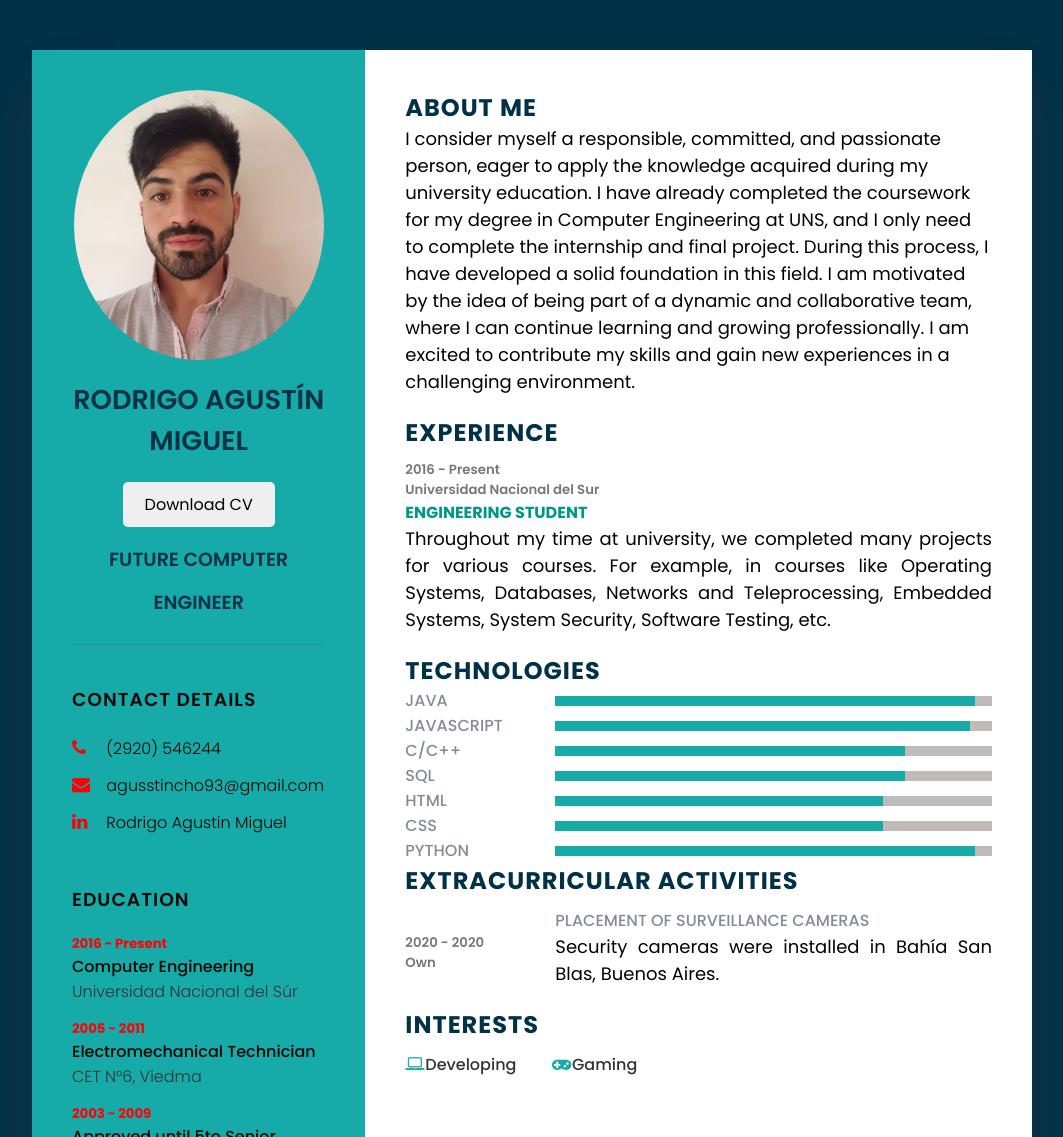
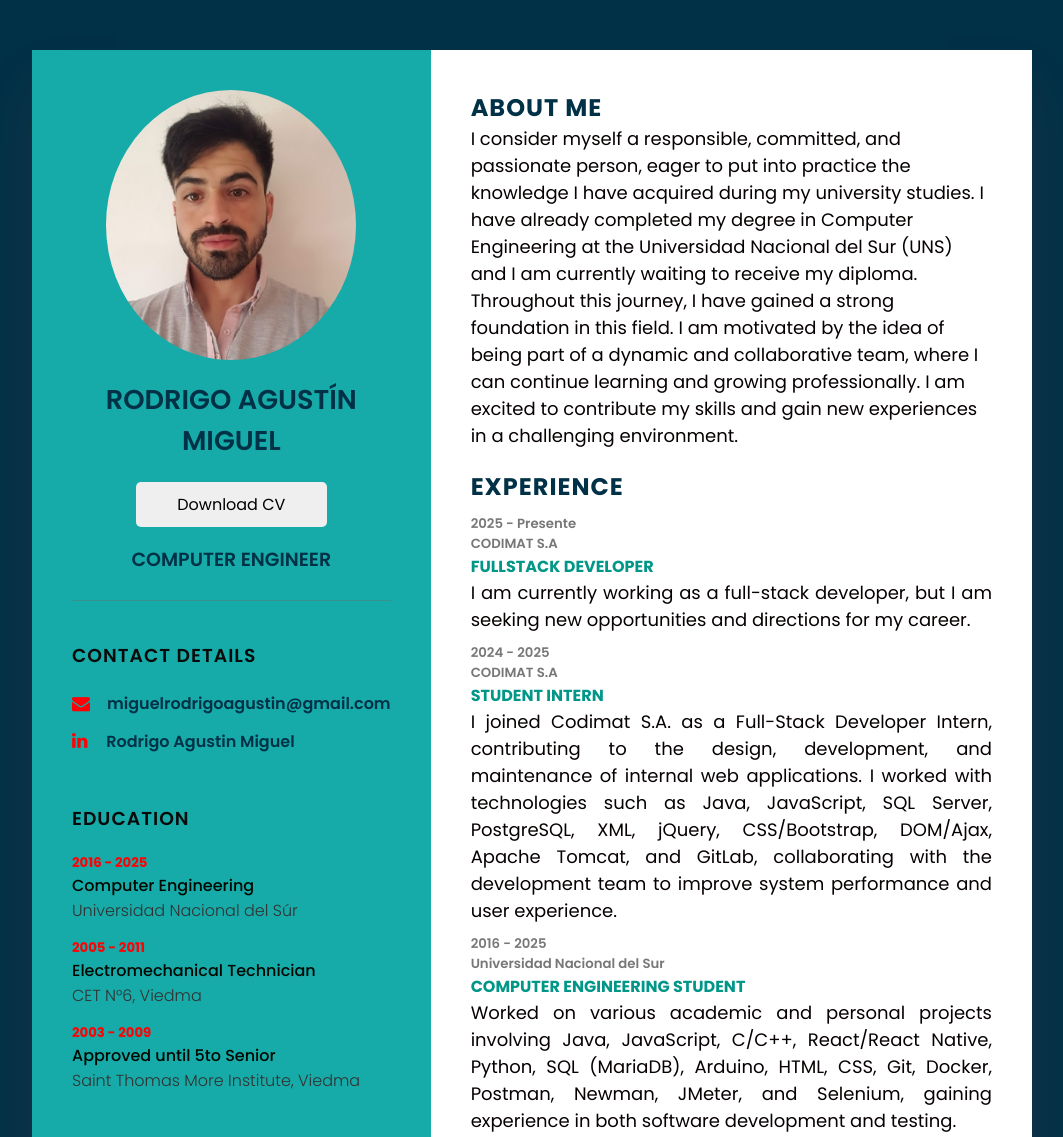
Before and after one commit to AgustinM93/Curriculum-Vitae, a plain HTML site: page cv-en.html in a window 1280 px wide. Shown: the top 1137 px of the page, without its empty margins (108-1171 px from the left). Drawn offline with Linux system fonts and the light colour scheme.

Commit message:
updating info for the english page

```diff
--- a/cv-en.html
+++ b/cv-en.html
@@ -1,13 +1,19 @@
 <!DOCTYPE html>
 <html lang="es">
+
 <head>
     <meta name="viewport" content="width=device-width, initial-scale=1.0">
     <title>Curriculum Vitae Rodrigo Agustín Miguel</title>
-    <link rel="stylesheet" href="https://cdnjs.cloudflare.com/ajax/libs/font-awesome/4.7.0/css/font-awesome.css" integrity="sha512-5A8nwdMOWrSz20fDsjczgUidUBR8liPYU+WymTZP1lmY9G6Oc7HlZv156XqnsgNUzTyMefFTcsFH/tnJE/+xBg==" crossorigin="anonymous" referrerpolicy="no-referrer" />
+    <link rel="stylesheet" href="https://cdnjs.cloudflare.com/ajax/libs/font-awesome/4.7.0/css/font-awesome.css"
+        integrity="sha512-5A8nwdMOWrSz20fDsjczgUidUBR8liPYU+WymTZP1lmY9G6Oc7HlZv156XqnsgNUzTyMefFTcsFH/tnJE/+xBg=="
+        crossorigin="anonymous" referrerpolicy="no-referrer" />
     <link rel="stylesheet" type="text/css" href="style.css">
     <meta name="viewport" content="width=device-width, initial-scale=1.0">
     <style>
-    img { max-width: 100%; height: auto;}
+        img {
+            max-width: 100%;
+            height: auto;
+        }
     </style>
 </head>
 
@@ -25,32 +31,29 @@
                         <script>const element = document.body;</script>
                         <button id="downloadPDF" onclick="descargarCV(element)">Download CV</button>
                     </div>
-                    <span>Future Computer Engineer</span></h2>
+                    <span>Computer Engineer</span>
+                </h2>
             </div>
             <div class="contactInfo">
                 <h3 class="title">Contact details</h3>
                 <ul>
-                <li>
-                    <span class="icon"><i class="fa fa-phone" aria-hidden="true"></i></span>
-                    <span class="text" onclick="direccionarWP()">(2920) 546244</span>
-                </li>
-                <li>
+                    <li class="mail-item">
                         <span class="icon"><i class="fa fa-envelope" aria-hidden="true"></i></span>
-                    <span class="text" onclick="direccionarMail()">agusstincho93@gmail.com</span>
+                        <span id="textStyle" class="text"
+                            onclick="direccionarMail()">miguelrodrigoagustin@gmail.com</span>
                     </li>
 
                     <li>
                         <span class="icon"><i class="fa fa-linkedin" aria-hidden="true"></i></span>
-                    <span class="text" onclick="direccionarLI()">Rodrigo Agustin Miguel</span>
+                        <span id="textStyle" class="text" onclick="direccionarLI()">Rodrigo Agustin Miguel</span>
                     </li>
-
                 </ul>
             </div>
             <div class="contactInfo education">
                 <h3 class="title">EDUCATION</h3>
                 <ul>
                     <li>
-                   <h5>2016 - Present</h5>
+                        <h5>2016 - 2025</h5>
                         <h4>Computer Engineering</h4>
                         <h4>Universidad Nacional del Súr </h4>
                     </li>
@@ -72,7 +75,7 @@
                     <li>
                         <span class="text">English</span>
                         <span class="percent"></span>
-                    <div style="width: 90%;"></div>
+                        <div style="width: 100%;"></div>
                     </li>
 
                 </ul>
@@ -81,76 +84,53 @@
         <div class="right_Side">
             <div class="about">
                 <h2 class="title2">About me</h2>
-    <p>I consider myself a responsible, committed, and passionate person, eager to apply the knowledge acquired during my
-        university education. I have already completed the coursework for my degree in Computer Engineering at UNS, and I
-        only need to complete the internship and final project. During this process, I have developed a solid foundation
-        in this field. I am motivated by the idea of being part of a dynamic and collaborative team, where I can continue
-        learning and growing professionally. I am excited to contribute my skills and gain new experiences in a challenging
-        environment.</p>
+                <p>I consider myself a responsible, committed, and passionate person, eager to put into practice the
+                    knowledge I have acquired during my university studies.
+                    I have already completed my degree in Computer Engineering at the Universidad Nacional del Sur
+                    (UNS) and I am currently waiting to receive my diploma. Throughout this journey, I have gained a
+                    strong foundation in this field.
+                    I am motivated by the idea of being part of a dynamic and collaborative team, where I can continue
+                    learning and growing professionally. I am excited to contribute my skills and gain new experiences
+                    in a challenging environment.</p>
             </div>
             <div class="about">
                 <h2 class="title2">Experience</h2>
                 <div class="box">
                     <div class="year_company">
-            <h5>2016 - Present</h5>
+                        <h5>2025 - Presente</h5>
+                        <h5>CODIMAT S.A</h5>
+                    </div>
+                    <div class="text">
+                        <h4>Fullstack Developer</h4>
+                        <p>I am currently working as a full-stack developer, but I am seeking new opportunities and
+                            directions for my career.</p>
+                    </div>
+                    <div class="year_company">
+                        <h5>2024 - 2025</h5>
+                        <h5>CODIMAT S.A</h5>
+                    </div>
+                    <div class="text">
+                        <h4>Student Intern</h4>
+                        <p>I joined Codimat S.A. as a Full-Stack Developer Intern, contributing to the design,
+                            development, and maintenance of internal web applications. I worked with technologies such
+                            as Java, JavaScript, SQL Server, PostgreSQL, XML, jQuery, CSS/Bootstrap, DOM/Ajax, Apache
+                            Tomcat, and GitLab, collaborating with the development team to improve system performance
+                            and user experience.</p>
+                    </div>
+                    <div class="year_company">
+                        <h5>2016 - 2025</h5>
                         <h5>Universidad Nacional del Sur</h5>
                     </div>
                     <div class="text">
-            <h4>Engineering Student</h4>
-            <p>Throughout my time at university, we completed many projects for various courses.
-                For example, in courses like Operating Systems, Databases, Networks and Teleprocessing,
-                Embedded Systems, System Security, Software Testing, etc.</p>
+                        <h4>Computer Engineering Student</h4>
+                        <p>Worked on various academic and personal projects involving Java, JavaScript, C/C++,
+                            React/React Native, Python, SQL (MariaDB), Arduino, HTML, CSS, Git, Docker, Postman, Newman,
+                            JMeter, and Selenium, gaining experience in both software development and testing.</p>
                     </div>
                 </div>
 
             </div>
             <div class="about skills">
-    <h2 class="title2">Technologies</h2>
-
-    <div class="box">
-        <h4>JAVA</h4>
-        <div class="percent">
-            <div style="width:96%;"></div>
-        </div>
-    </div>
-    <div class="box">
-        <h4>JAVASCRIPT</h4>
-        <div class="percent">
-        <div style="width: 95%;"></div>
-    </div>
-    </div>
-    <div class="box">
-        <h4>C/C++</h4>
-        <div class="percent">
-            <div style="width:80%;"></div>
-        </div>
-    </div>
-    <div class="box">
-        <h4>SQL</h4>
-        <div class="percent">
-            <div style="width:80%;"></div>
-        </div>
-    </div>
-    <div class="box">
-    <h4>Html</h4>
-    <div class="percent">
-    <div style="width:75%;"></div>
-</div>
-</div>
-
-<div class="box">
-    <h4>CSS</h4>
-    <div class="percent">
-    <div style="width: 75%;"></div>
-</div>
-</div>
-
-<div class="box">
-    <h4>PYTHON</h4>
-    <div class="percent">
-        <div style="width:96%;"></div>
-    </div>
-</div>
 
                 <div class="about">
                     <h2 class="title3">Extracurricular Activities</h2>
@@ -182,4 +162,5 @@
 
 
 </body>
+
 </html>
```
Also changed, not shown: cv-es.html (+8 -12 lines). Lines whose indentation alone changed are shown as unchanged.
